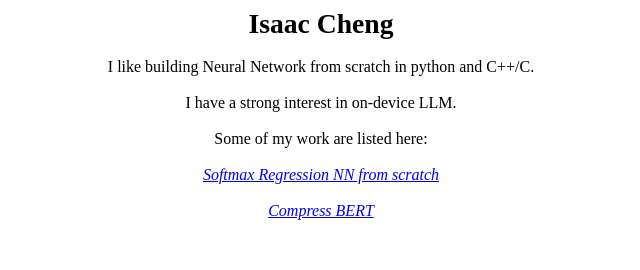
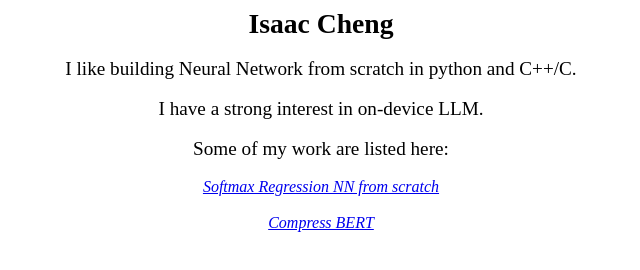
Before and after one commit to IsaacCheng1/isaac.cheng.github.io, a plain HTML site: page index.html in a window 1280 px wide. Shown: the whole page, without its empty margins (319-959 px from the left). Drawn offline with Linux system fonts and the light colour scheme.

Commit message:
Update index.html

```diff
--- a/index.html
+++ b/index.html
@@ -4,13 +4,13 @@
 	<b><big> <big> <big>Isaac Cheng</big> </big></big> </b>
 	<br><br>
 
-	I like building Neural Network from scratch in python and C++/C.
+	<big>I like building Neural Network from scratch in python and C++/C.</big>
 	<br><br>
 
-	I have a strong interest in on-device LLM.
+	<big>I have a strong interest in on-device LLM.</big>
 	<br><br>
 
-	Some of my work are listed here:
+	<big>Some of my work are listed here:</big>
 	<br><br>
 
 	<a href="https://isaaccheng1.github.io/2024/05/23/softmax-regression.html"><i>Softmax Regression NN from scratch</i></a>
```
